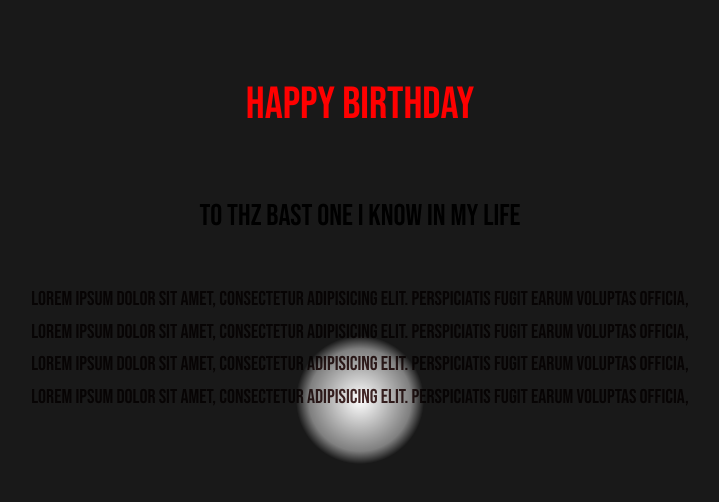
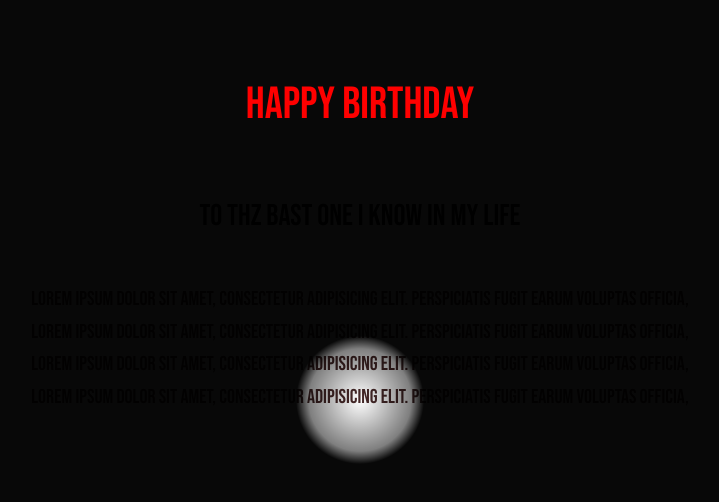
Before and after one commit to ahmad199617/IROS, a plain HTML site: page index.html in a window 1280 px wide. Shown: the whole page, without its empty margins (280-999 px from the left). Drawn offline with nearby package versions, Linux system fonts and the light colour scheme.

Commit message:
Update css.css

```diff
--- a/css.css
+++ b/css.css
@@ -15,7 +15,7 @@
       circle 5vmax at var(--cursorX) var(--cursorY),
       rgba(0,0,0,0) 0%,
       rgba(0,0,0,.5) 80%,
-      rgba(0,0,0,0.9) 100%
+      rgba(0,0,0,0.97) 100%
     )
   }
 
```
